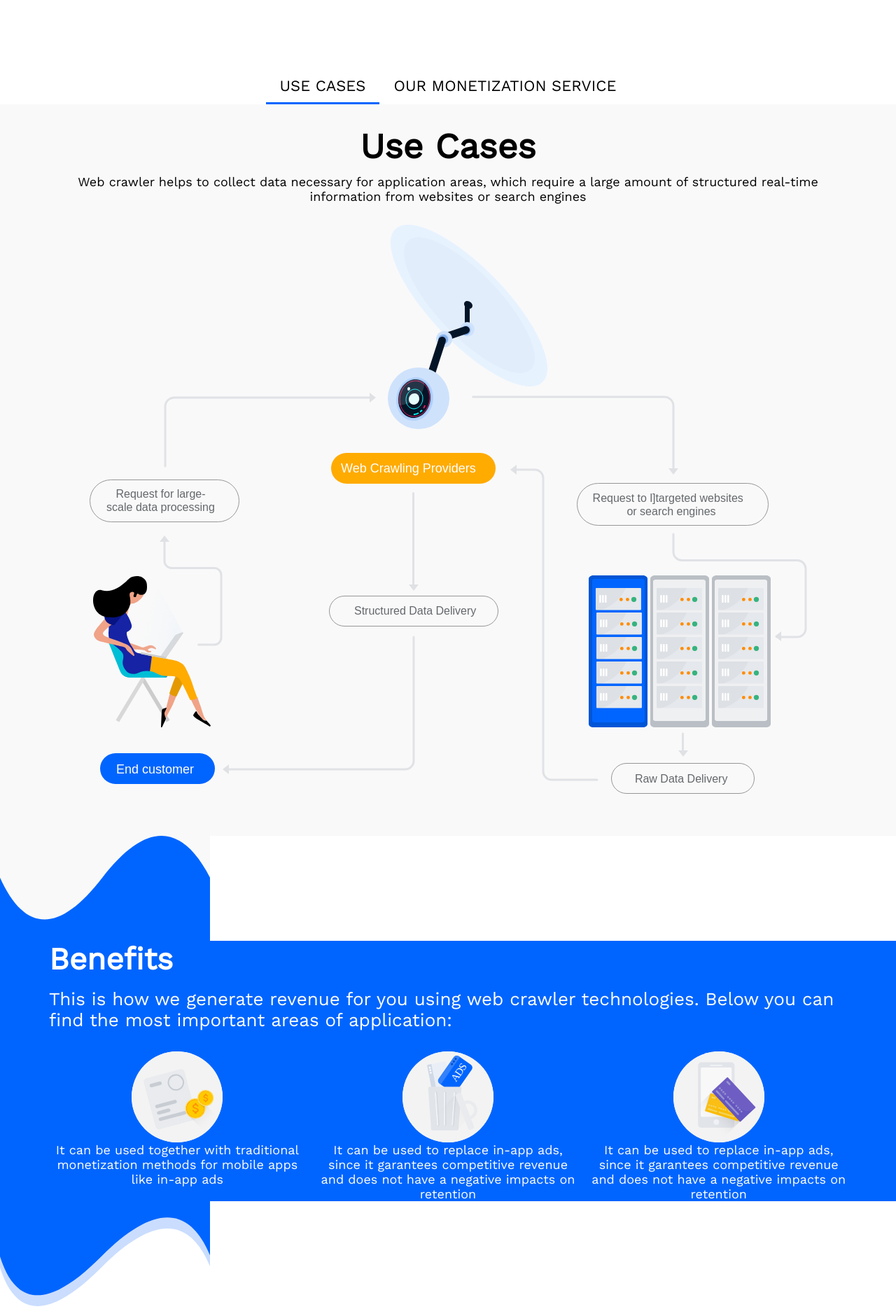
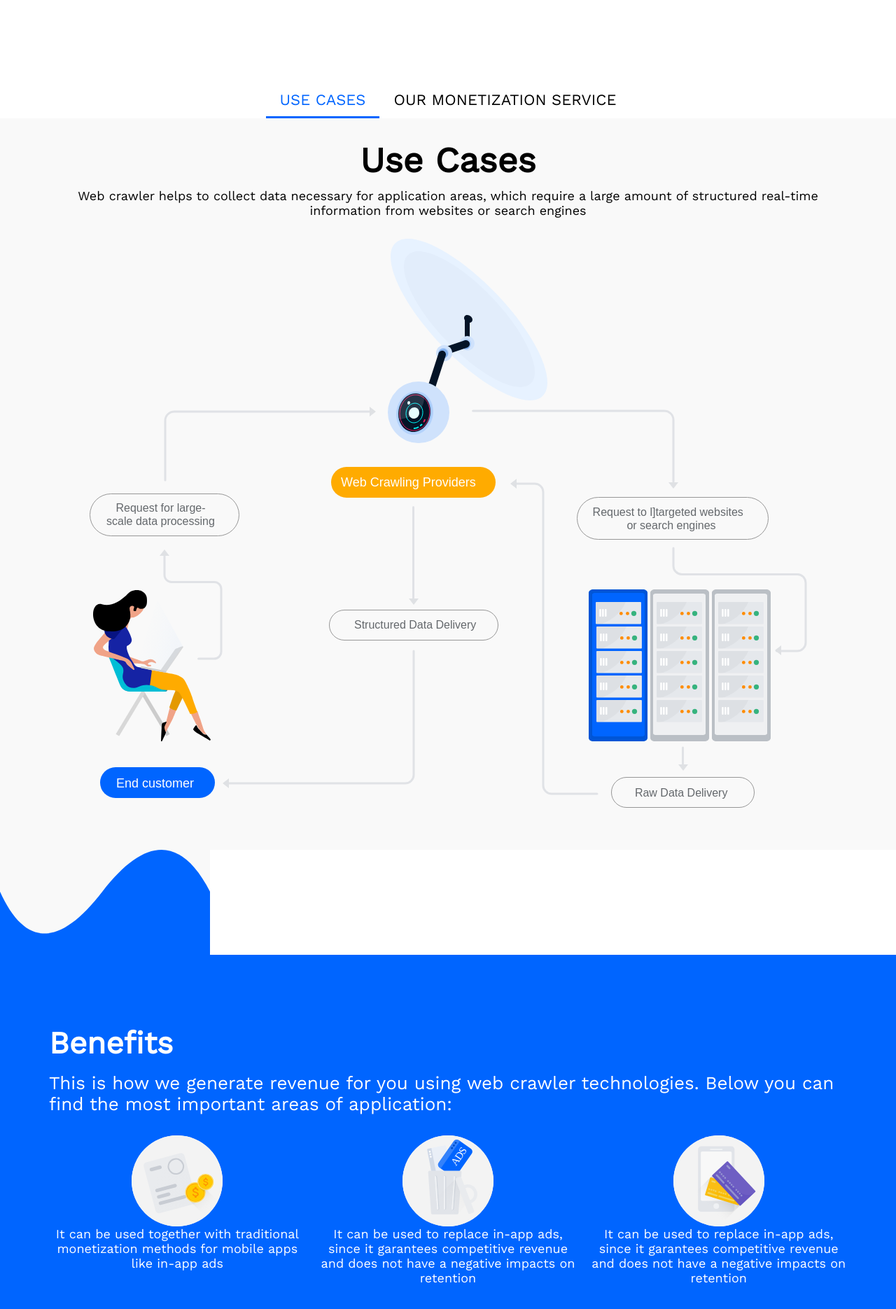
Before and after one commit to Yana-Kalandarova/Free, a plain HTML site: page 1-crawler/index.html in a window 1280 px wide. Shown: the part 1970-3840 px from the top of the page at 70% size. Drawn offline with nearby package versions, Linux system fonts and the light colour scheme.

Commit message:
[1-Crawler]: fix spaces around of sections

```diff
--- a/1-crawler/styles/common.css
+++ b/1-crawler/styles/common.css
@@ -1,4 +1,5 @@
 * {
+  letter-spacing: 0px; /* need to prevent any sparsity */
   box-sizing: border-box;
 }
 
--- a/1-crawler/styles/main.css
+++ b/1-crawler/styles/main.css
@@ -83,6 +83,10 @@
   justify-content: flex-end;
 }
 
+.how-it-works ul > li > div > p {
+  margin-bottom: 15px;
+}
+
 .how-it-works ul > li > div > a {
   align-self: flex-end;
   color: #fff;
@@ -162,6 +166,10 @@
   transition: all 0.3s ease;
 }
 
+.web-crawler .tab-toggler.active a {
+  color: #0065ff;
+}
+
 .web-crawler .tab-toggler.active::after {
   width: 100%;
   background-color: #0065ff;
@@ -198,6 +206,7 @@
 }
 
 .main .benefits-outer {
+  padding: 30px 0;
   background-color: #0065ff;
 }
 
@@ -274,7 +283,7 @@
 .get-in-touch form button {
   align-self: flex-end;
   width: auto;
-  margin-bottom: 15px;
+  margin: 15px 0;
   padding: 10px 30px;
   color: #fff;
   font-size: 16px;
@@ -285,6 +294,10 @@
 }
 
 @media (min-width: 768px) {
+  .main > section {
+    margin: 50px 0;
+  }
+
   .main h1 {
     margin-bottom: 15px;
     font-size: 28px;
@@ -354,6 +367,10 @@
     margin: 0 auto;
   }
 
+  .web-crawler .web-crawler_tabs {
+    padding-top: 20px;
+  }
+
   .web-crawler .tab-content-list h3 {
     font-size: 28px;
     line-height: 33px;
@@ -363,6 +380,10 @@
     font-size: 22px;
     line-height: 26px;
     text-transform: uppercase;
+  }
+
+  .main .benefits-outer {
+    padding: 50px 0;
   }
 
   .benefits ul {
@@ -469,6 +490,10 @@
     line-height: 60px;
   }
 
+  .main .benefits-outer {
+    padding: 100px 0;
+  }
+
   .get-in-touch form {
     max-width: 900px;
     margin: 0 auto;
@@ -476,8 +501,4 @@
     border-radius: 20px;
     box-shadow: 0 2px 6px 0 rgba(0,0,0,0.3);
   }
-
-  .get-in-touch form textarea {
-    margin-bottom: ;
-  }
 }
```
